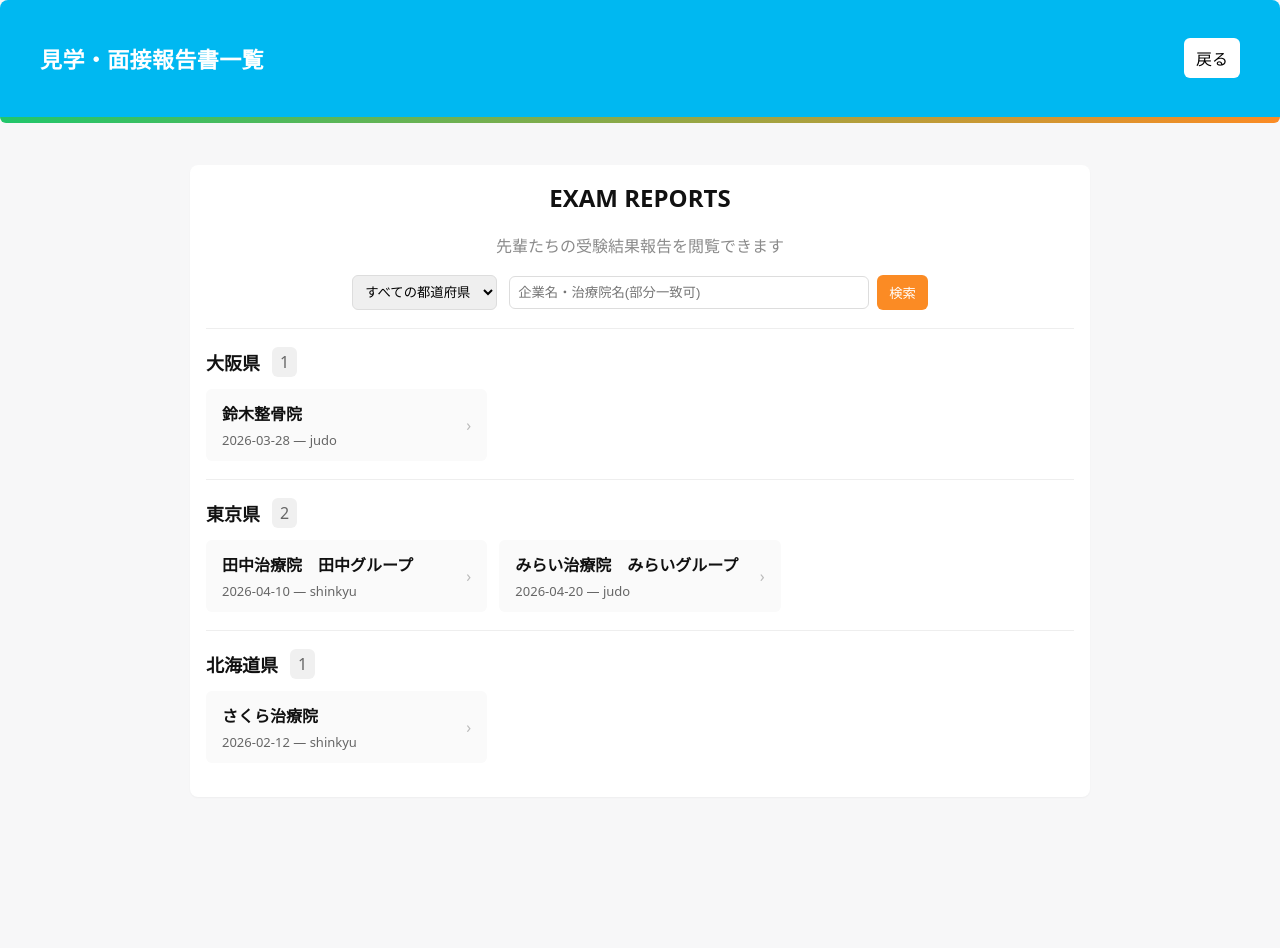
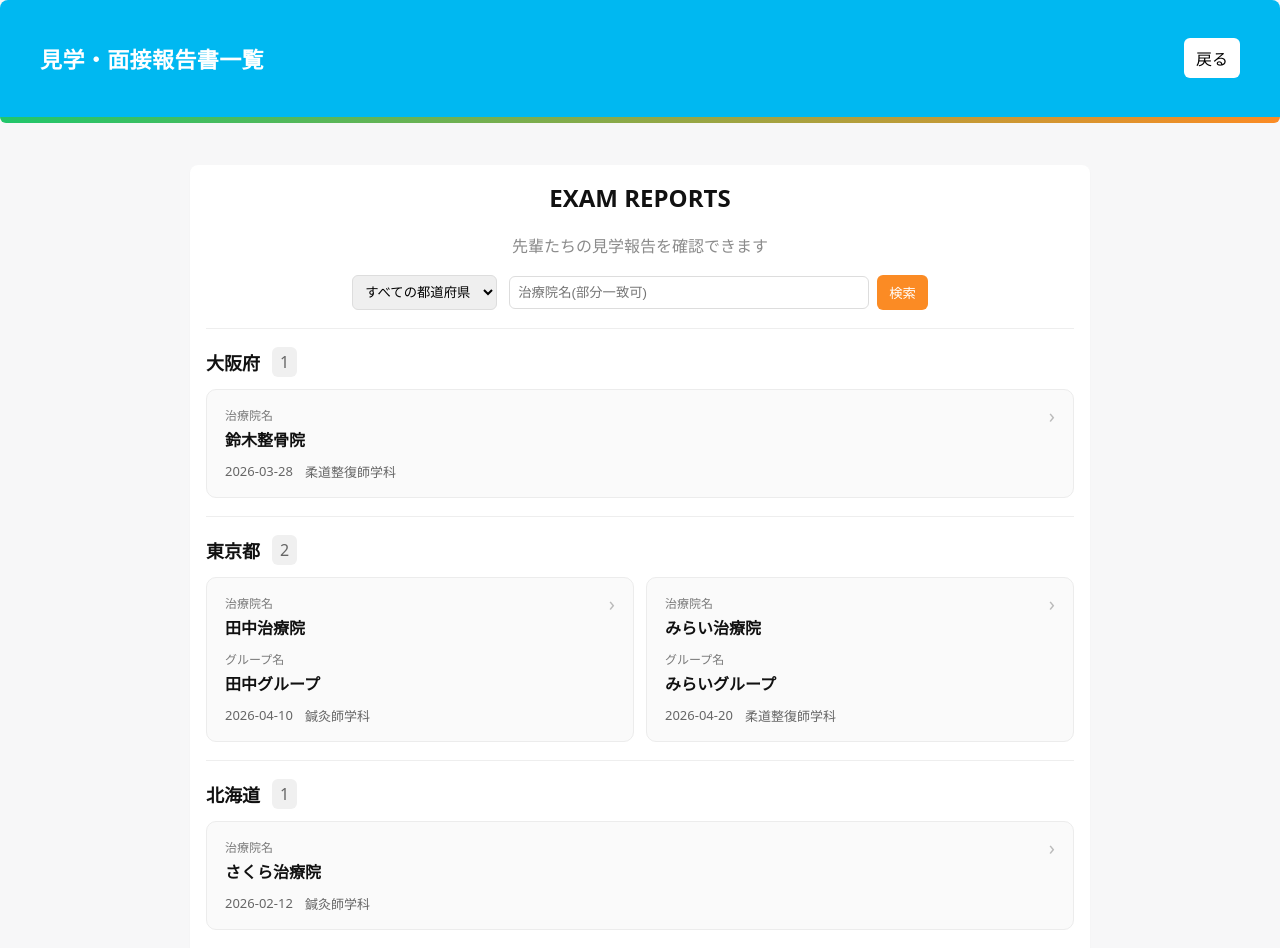
Before and after one commit to takemura-ty/AMTJTcareerapp, a Next.js app: page /student/reports in a window 1280 px wide. Shown: the top 948 px of the page. Before the commit the page ends 813 px from the top, so only its background shows below. Built offline with nearby package versions, Linux system fonts and the light colour scheme.

Commit message:
Fix report prefecture labels and layout

```diff
--- a/pages/student/reports.tsx
+++ b/pages/student/reports.tsx
@@ -6,8 +6,6 @@ import Link from 'next/link'
 
 export default function Reports(){
   const [reports,setReports] = useState<Report[]>([])
-  const [region, setRegion] = useState('')
-  const [q, setQ] = useState('')
   const router = useRouter()
 
   const { type } = router.query
@@ -15,18 +13,8 @@ export default function Reports(){
   useEffect(()=>{
     fetch('/api/reports').then(r=>r.json()).then(setReports)
   },[])
-
-  const filtered = reports.filter(r=>{
-    const matchRegion = region ? r.region === region : true
-    const matchQ = q ? (r.company.includes(q) || (r.subCompany||'').includes(q)) : true
-    const matchType = type ? r.type === type : true
-    return matchRegion && matchQ && matchType
-  })
-
-  const regions = Array.from(new Set(reports.map(r=>r.region)))
   const [selectedRegion, setSelectedRegion] = useState('')
   const [searchQuery, setSearchQuery] = useState('')
-  const [expandedCompany, setExpandedCompany] = useState<string | null>(null)
   // Full 47 prefectures in the requested order: 近畿 (指定順) → 関東 → remaining regions
   const ALL_PREFECTURES = [
     // 近畿 (user-specified order, keep 三重 after these)
@@ -47,15 +35,28 @@ export default function Reports(){
     '福岡', '佐賀', '長崎', '熊本', '大分', '宮崎', '鹿児島', '沖縄'
   ]
 
-  function sortRegions(regs:string[]){
-    const uniques = Array.from(new Set(regs))
-    // keep order defined in ALL_PREFECTURES, then any extras alphabetically
-    const ordered = ALL_PREFECTURES.filter(p=>uniques.includes(p))
-    const extras = uniques.filter(r=>!ALL_PREFECTURES.includes(r)).sort()
-    return [...ordered, ...extras]
+  function formatPrefecture(name: string){
+    if(name === '北海道') return name
+    if(name === '東京') return '東京都'
+    if(name === '大阪' || name === '京都') return `${name}府`
+    return `${name}県`
   }
 
+  const reportType = Array.isArray(type) ? type[0] : type
+  const isVisitPage = reportType === 'visit'
+  const isInterviewPage = reportType === 'interview'
   const title = type === 'visit' ? '見学報告書' : type === 'interview' ? '面接報告書' : '見学・面接報告書一覧'
+  const searchPlaceholder = isInterviewPage ? '企業名(部分一致可)' : '治療院名(部分一致可)'
+  const primaryLabel = isInterviewPage ? '企業名' : '治療院名'
+  const secondaryLabel = isInterviewPage ? '事業所名' : 'グループ名'
+  const introText = isInterviewPage
+    ? '先輩たちの面接報告を、見学報告書と同じ見やすい形式で確認できます'
+    : '先輩たちの見学報告を確認できます'
+
+  const filtered = reports
+    .filter(r => (reportType ? r.type === reportType : true))
+    .filter(r => (selectedRegion ? r.region === selectedRegion : true))
+    .filter(r => (searchQuery ? (r.company.includes(searchQuery) || (r.subCompany||'').includes(searchQuery)) : true))
 
   return (
     <div>
@@ -82,18 +83,18 @@ export default function Reports(){
         `}</style>
         <div style={{textAlign:'center'}}>
           <h2 style={{marginTop:0}}>EXAM REPORTS</h2>
-          <p style={{color:'#8b8b8b'}}>先輩たちの受験結果報告を閲覧できます</p>
+          <p style={{color:'#8b8b8b'}}>{introText}</p>
         </div>
 
         <div style={{display:'flex',gap:12,justifyContent:'center',alignItems:'center',marginTop:18,flexWrap:'wrap'}}>
           <div>
             <select value={selectedRegion} onChange={e=>setSelectedRegion(e.target.value)} style={{padding:8,borderRadius:6}}>
               <option value="">すべての都道府県</option>
-              {ALL_PREFECTURES.map(p => <option key={p} value={p}>{p + '県'}</option>)}
+              {ALL_PREFECTURES.map(p => <option key={p} value={p}>{formatPrefecture(p)}</option>)}
             </select>
           </div>
           <div style={{display:'flex',gap:8,alignItems:'center'}}>
-            <input placeholder="企業名・治療院名(部分一致可)" value={searchQuery} onChange={e=>setSearchQuery(e.target.value)} style={{padding:8,borderRadius:6,width:360}} />
+            <input placeholder={searchPlaceholder} value={searchQuery} onChange={e=>setSearchQuery(e.target.value)} style={{padding:8,borderRadius:6,width:360}} />
             <button className="button" onClick={()=>{ /* no-op: filtering is live */ }}>検索</button>
           </div>
         </div>
@@ -103,8 +104,6 @@ export default function Reports(){
           <div style={{width:'100%',maxWidth:960}}>
             {(() => {
               const list = filtered
-                .filter(r => (selectedRegion ? r.region === selectedRegion : true))
-                .filter(r => (searchQuery ? (r.company.includes(searchQuery) || (r.subCompany||'').includes(searchQuery)) : true))
               if(list.length===0) return <div style={{textAlign:'center',color:'#666'}}>該当する報告書がありません</div>
 
               // group by prefecture (region field expected to be prefecture name)
@@ -118,18 +117,32 @@ export default function Reports(){
                 <div key={pref} style={{borderTop:'1px solid #eee',padding:'18px 0'}}>
                   <div style={{display:'flex',alignItems:'center',justifyContent:'space-between',marginBottom:12}}>
                     <div style={{display:'flex',alignItems:'center',gap:12}}>
-                      <div style={{fontSize:18,fontWeight:700}}>{pref + '県'}</div>
+                      <div style={{fontSize:18,fontWeight:700}}>{formatPrefecture(pref)}</div>
                       <div style={{background:'#f0f0f0',padding:'4px 8px',borderRadius:6,color:'#666'}}>{byPref[pref].length}</div>
                     </div>
                   </div>
-                  <div style={{display:'grid',gridTemplateColumns:'repeat(3,1fr)',gap:12}}>
+                  <div style={{display:'grid',gridTemplateColumns:'repeat(auto-fit,minmax(280px,1fr))',gap:12}}>
                     {byPref[pref].map(r => (
-                      <div key={r.id} style={{padding:'12px 16px',borderRadius:6,background:'#fafafa',display:'flex',justifyContent:'space-between',alignItems:'center'}}>
-                        <div>
-                          <div style={{fontWeight:700}}>{r.subCompany ? `${r.company}　${r.subCompany}` : r.company}</div>
-                          <div style={{color:'#666',fontSize:13,marginTop:6}}>{r.date} — {r.major}</div>
+                      <div key={r.id} style={{padding:'16px 18px',borderRadius:10,background:'#fafafa',border:'1px solid #ececec',display:'flex',justifyContent:'space-between',alignItems:'flex-start',gap:12}}>
+                        <div style={{flex:1}}>
+                          <div style={{display:'grid',gap:10}}>
+                            <div>
+                              <div style={{fontSize:12,color:'#7a7a7a',marginBottom:4}}>{primaryLabel}</div>
+                              <div style={{fontWeight:700,fontSize:16,lineHeight:1.5}}>{r.company}</div>
+                            </div>
+                            {r.subCompany ? (
+                              <div>
+                                <div style={{fontSize:12,color:'#7a7a7a',marginBottom:4}}>{secondaryLabel}</div>
+                                <div style={{fontWeight:600,lineHeight:1.5}}>{r.subCompany}</div>
+                              </div>
+                            ) : null}
+                            <div style={{display:'flex',gap:12,flexWrap:'wrap',color:'#666',fontSize:13}}>
+                              <span>{r.date}</span>
+                              <span>{r.major === 'shinkyu' ? '鍼灸師学科' : '柔道整復師学科'}</span>
+                            </div>
+                          </div>
                         </div>
-                        <div style={{color:'#bbb'}}>›</div>
+                        <div style={{color:'#bbb',fontSize:20,lineHeight:1}}>›</div>
                       </div>
                     ))}
                   </div>
```
